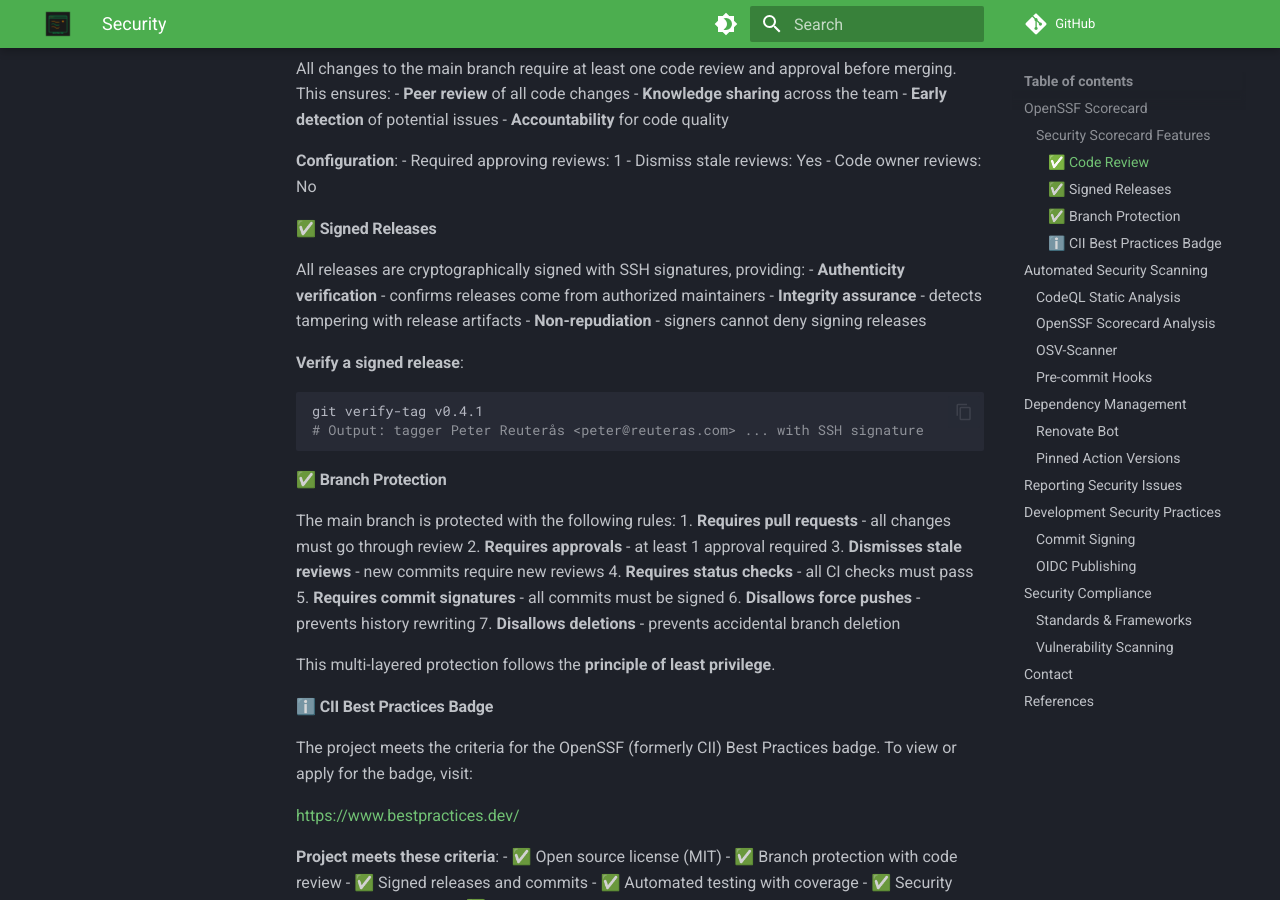
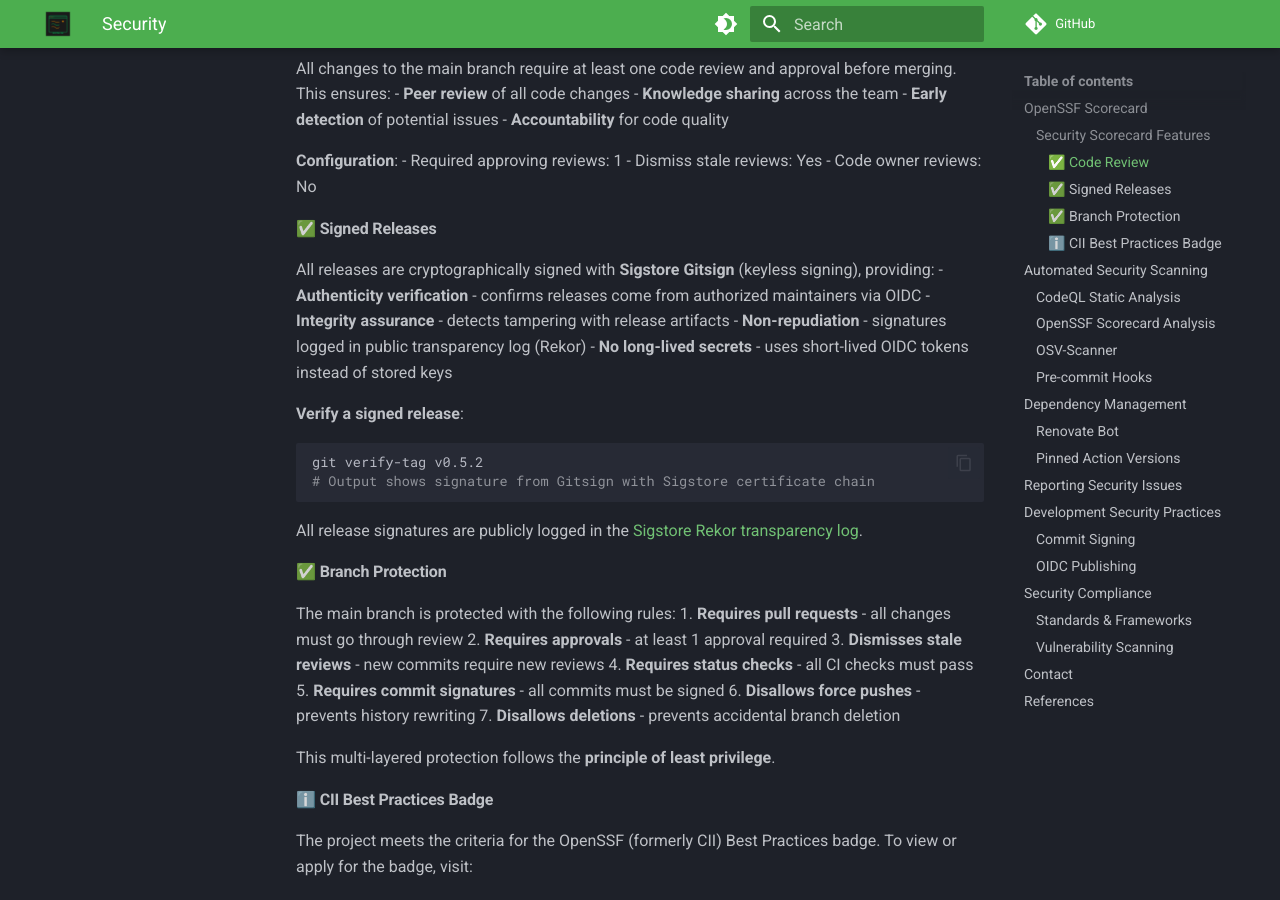
Before and after one commit to reuteras/miniflux-tui-py, an MkDocs documentation site: the page built from docs/security.md, in a window 1280 px wide and 900 px high, scrolled down 501 px. Built offline with MkDocs 1.6.1 and Material for MkDocs 9.7.7, drawn with Linux system fonts in a browser that asks for light colours; comment, search, counter and statistics services are not loaded.

````diff
--- a/docs/security.md
+++ b/docs/security.md
@@ -23,16 +23,19 @@ All changes to the main branch require at least one code review and approval bef
 - Code owner reviews: No
 
 #### ✅ Signed Releases
-All releases are cryptographically signed with SSH signatures, providing:
-- **Authenticity verification** - confirms releases come from authorized maintainers
+All releases are cryptographically signed with **Sigstore Gitsign** (keyless signing), providing:
+- **Authenticity verification** - confirms releases come from authorized maintainers via OIDC
 - **Integrity assurance** - detects tampering with release artifacts
-- **Non-repudiation** - signers cannot deny signing releases
+- **Non-repudiation** - signatures logged in public transparency log (Rekor)
+- **No long-lived secrets** - uses short-lived OIDC tokens instead of stored keys
 
 **Verify a signed release**:
 ```bash
-git verify-tag v0.4.1
-# Output: tagger Peter Reuterås <peter@reuteras.com> ... with SSH signature
+git verify-tag v0.5.2
+# Output shows signature from Gitsign with Sigstore certificate chain
 ```
+
+All release signatures are publicly logged in the [Sigstore Rekor transparency log](https://rekor.sigstore.dev/).
 
 #### ✅ Branch Protection
 The main branch is protected with the following rules:
````
Also changed, not shown: RELEASE.md (+33 -17 lines), 1 other file.
